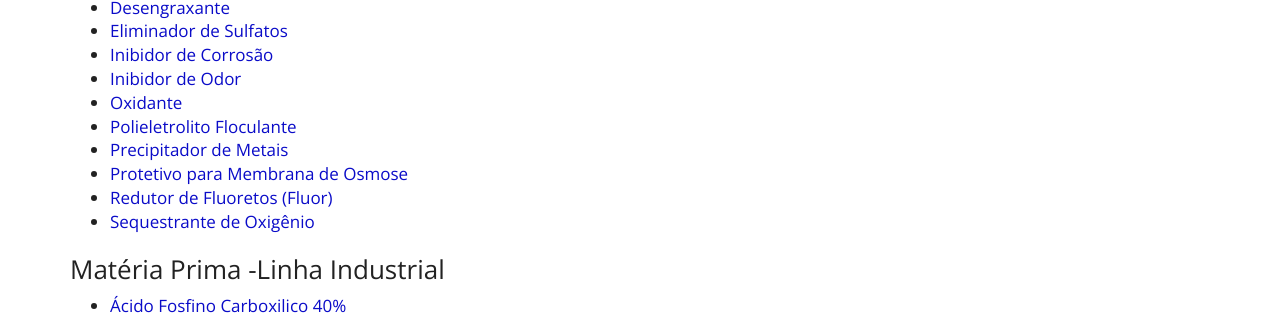
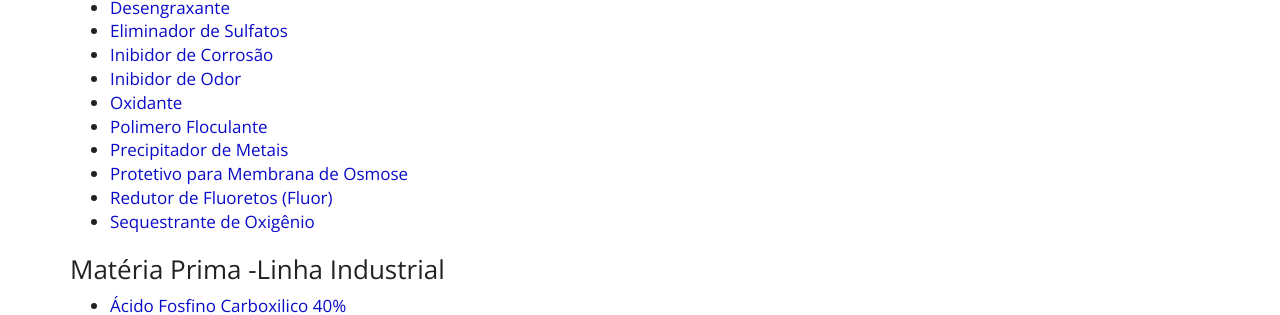
Before and after one commit to purewaterefluentes/purewaterefluentes.github.io, a Jekyll site: the page built from produtos/index.md, in a window 1280 px wide and 900 px high, scrolled down 789 px. Shown: the part 145-460 px from the top of the window. Built offline with Jekyll 4.4.1, drawn with Linux system fonts in a browser that asks for light colours; nearby versions of some CDN libraries; library files that are not in the unit come from our copies.

Commit message:
Update index.md

```diff
--- a/produtos/index.md
+++ b/produtos/index.md
@@ -35,7 +35,7 @@ robots: follow
 - [Inibidor de Corrosão](inibidor-de-corrosao.html)
 - [Inibidor de Odor](inibidor-de-odor.html)
 - [Oxidante](oxidante-efluentes.html)
-- [Polieletrolito Floculante](polieletrolito-floculante.html)
+- [Polimero Floculante](polieletrolito-polimero-floculante.html)
 - [Precipitador de Metais](precipitador-de-metais.html)
 - [Protetivo para Membrana de Osmose](protetivo-membrana-osmose.html)
 - [Redutor de Fluoretos (Fluor)](redutor-de-fluoretos.html)
```
